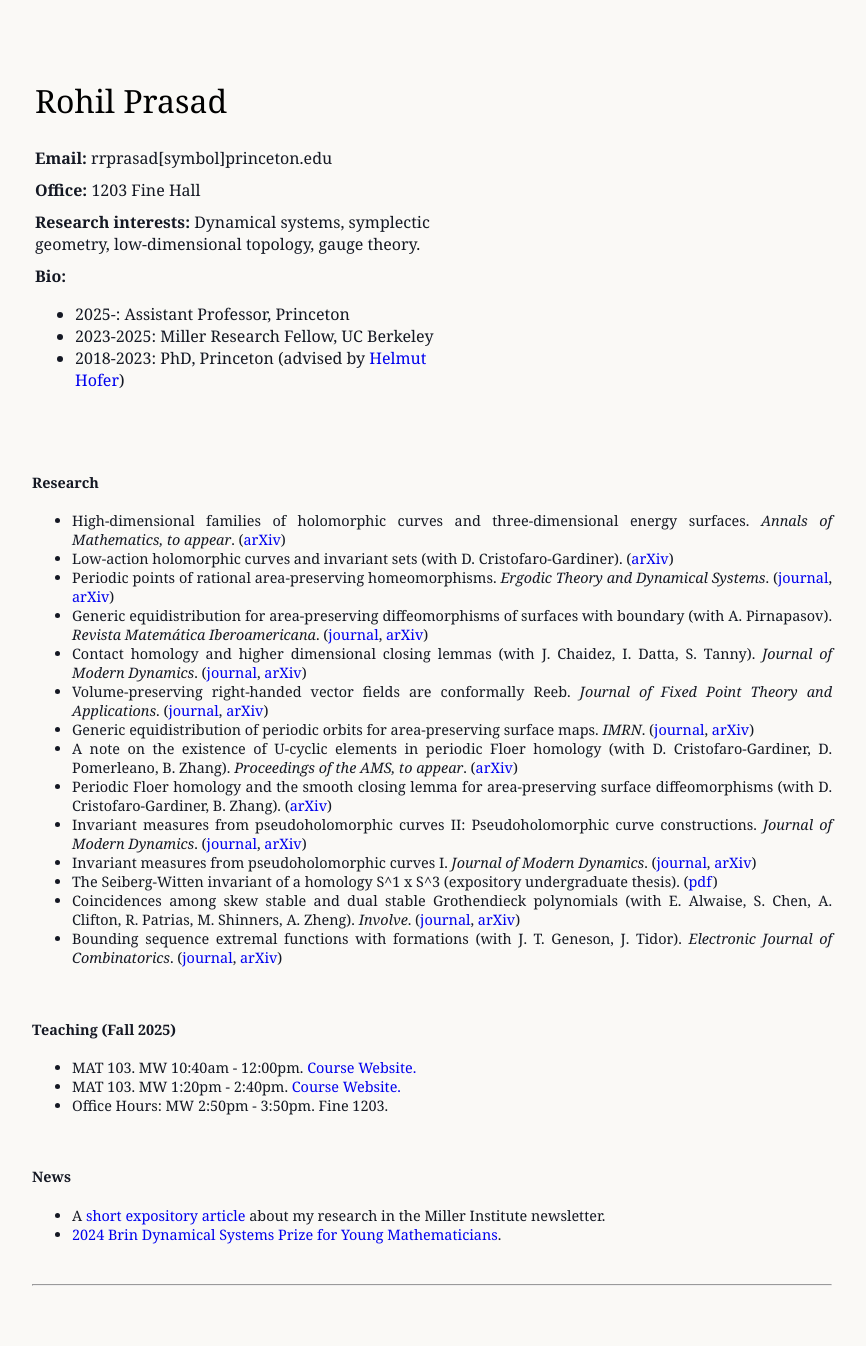
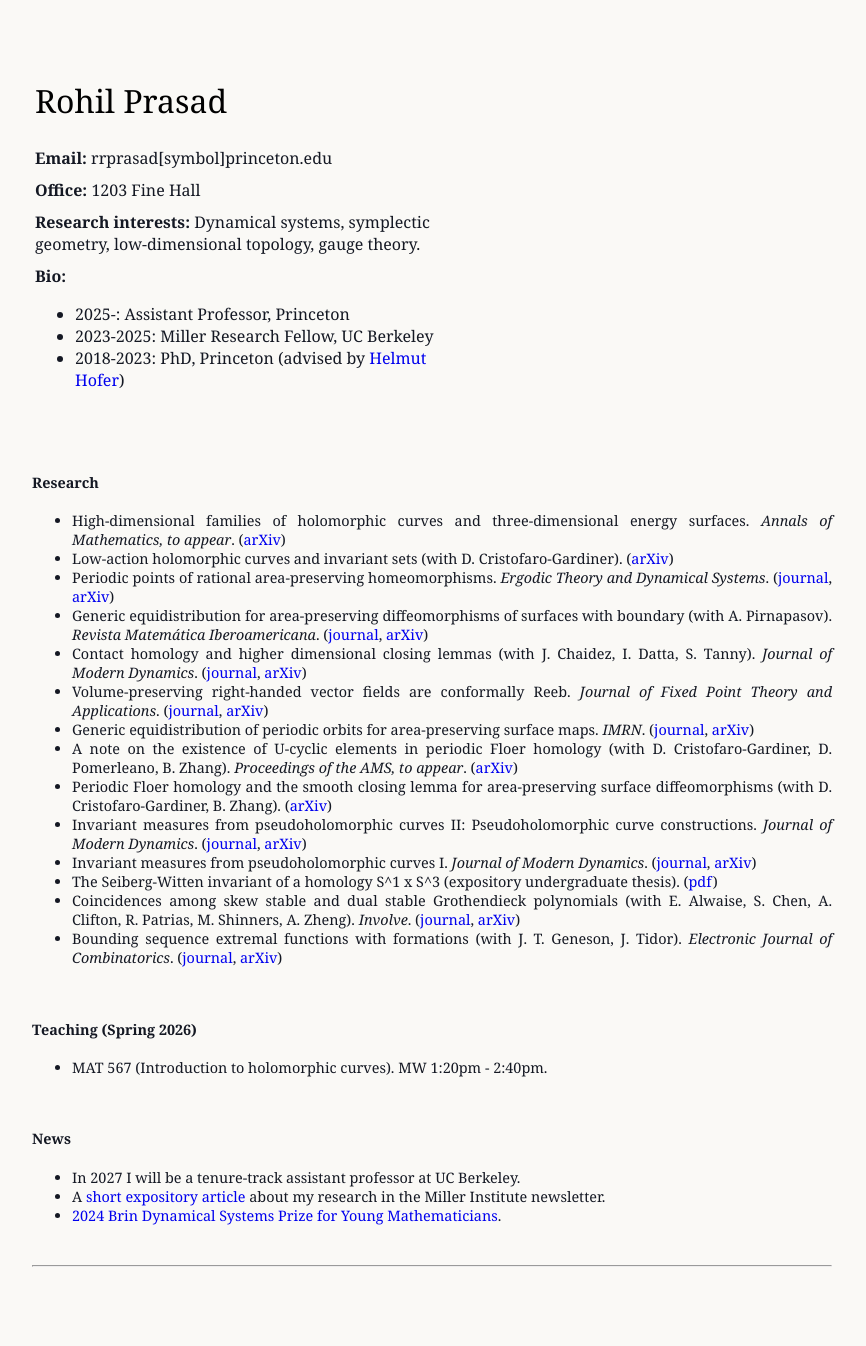
Before and after one commit to r0hilp/r0hilp.github.io, a Jekyll site: the page index.html, which Jekyll copies as it is, in a window 1280 px wide. Shown: the whole page, without its empty margins (48-914 px from the left). Built offline with Jekyll 4.4.1, drawn with Linux system fonts in a browser that asks for light colours.

Commit message:
updates for spring semester

```diff
--- a/index.html
+++ b/index.html
@@ -61,15 +61,14 @@
 	  <li>Bounding sequence extremal functions with formations (with J. T. Geneson, J. Tidor). <i>Electronic Journal of Combinatorics</i>. (<a href="https://www.combinatorics.org/ojs/index.php/eljc/article/view/v21i3p24", target="_blank">journal</a>, <a href="https://arxiv.org/abs/1308.3810" target="_blank">arXiv</a>)</li>
   </ul>
   <br>
-  <h4>Teaching (Fall 2025)</h4>
+  <h4>Teaching (Spring 2026)</h4>
   <ul>
-	  <li>MAT 103. MW 10:40am - 12:00pm. <a href="https://princeton.instructure.com/courses/19082">Course Website.</a></li>
-	  <li>MAT 103. MW 1:20pm - 2:40pm. <a href="https://princeton.instructure.com/courses/19082">Course Website.</a></li>
-	  <li>Office Hours: MW 2:50pm - 3:50pm. Fine 1203.</li>
+	  <li>MAT 567 (Introduction to holomorphic curves). MW 1:20pm - 2:40pm.</li>
   </ul>
   <br>
   <h4>News</h4>
   <ul>
+	  <li>In 2027 I will be a tenure-track assistant professor at UC Berkeley.</li>
 	  <li>A <a href="https://miller.berkeley.edu/images/newsletters/Winter2025_digital.pdf">short expository article</a> about my research in the Miller Institute newsletter.</li>
 	  <li><a href="https://science.psu.edu/math/research/dynsys/dynamical-systems-prize-young-mathematicians">2024 Brin Dynamical Systems Prize for Young Mathematicians</a>.</li>
   </ul>
```
